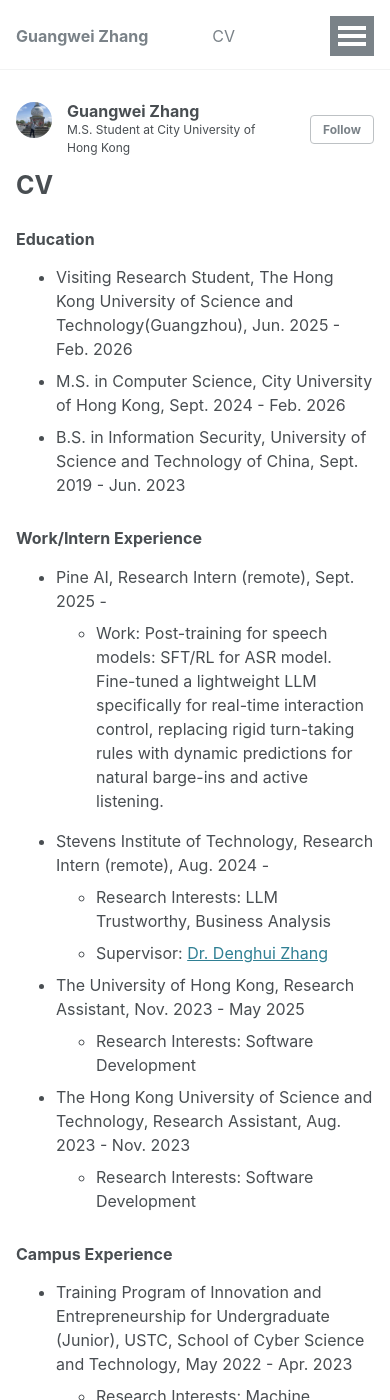
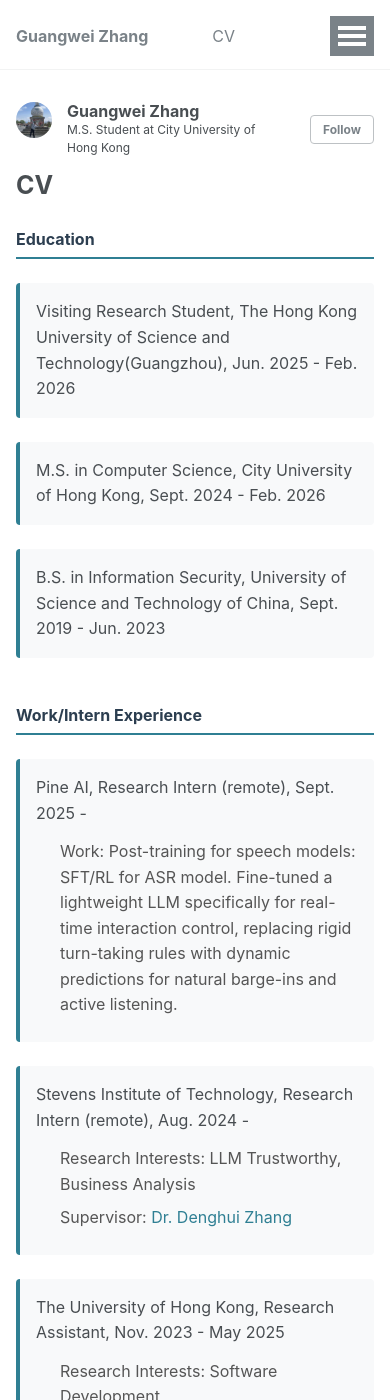
Before and after one commit to changhu73/changhu73.github.io, a Jekyll site: the page built from _pages/cv.md, in a window 390 px wide and 1400 px high. Built offline with Jekyll 4.4.1, drawn with Linux system fonts in a browser that asks for light colours.

Commit message:
update new ui

```diff
--- a/_pages/cv.md
+++ b/_pages/cv.md
@@ -7,53 +7,90 @@
   - /resume
 ---
 
-### Education
+<link rel="stylesheet" href="{{ '/assets/css/custom.css' | relative_url }}">
+
+<div class="cv-section">
+<h3>Education</h3>
 <!-- * Ph.D in Data Science, Stevens Institute of Technology, Aug. 2026 -  -->
-* Visiting Research Student, The Hong Kong University of Science and Technology(Guangzhou), Jun. 2025 - Feb. 2026
-* M.S. in Computer Science, City University of Hong Kong, Sept. 2024 - Feb. 2026
-* B.S. in Information Security, University of Science and Technology of China, Sept. 2019 - Jun. 2023
+<ul>
+<li>Visiting Research Student, The Hong Kong University of Science and Technology(Guangzhou), Jun. 2025 - Feb. 2026</li>
+<li>M.S. in Computer Science, City University of Hong Kong, Sept. 2024 - Feb. 2026</li>
+<li>B.S. in Information Security, University of Science and Technology of China, Sept. 2019 - Jun. 2023</li>
+</ul>
+</div>
 
-
-
-### Work/Intern Experience
-
-* Pine AI, Research Intern (remote), Sept. 2025 -
-  *  Work: Post-training for speech models: SFT/RL for ASR model. Fine-tuned a lightweight LLM specifically for real-time interaction control, replacing rigid turn-taking rules with dynamic predictions for natural barge-ins and active listening.
+<div class="cv-section">
+<h3>Work/Intern Experience</h3>
+<ul>
+<li>Pine AI, Research Intern (remote), Sept. 2025 -
+  <ul>
+  <li>Work: Post-training for speech models: SFT/RL for ASR model. Fine-tuned a lightweight LLM specifically for real-time interaction control, replacing rigid turn-taking rules with dynamic predictions for natural barge-ins and active listening.</li>
+  </ul>
+</li>
 
 <!-- * The Guangdong Institute of Intelligence Science and Technology, Research Intern, Jun 2025 - Sept. 2025
   *  Research Interests: 3D Printable Brain Atlas
   *  Supervisor: Prof. Yimin Wang -->
 
-* Stevens Institute of Technology, Research Intern (remote), Aug. 2024 -
-  *  Research Interests: LLM Trustworthy, Business Analysis
-  *  Supervisor: <a href="https://zhangdenghui.site/">Dr. Denghui Zhang</a>
+<li>Stevens Institute of Technology, Research Intern (remote), Aug. 2024 -
+  <ul>
+  <li>Research Interests: LLM Trustworthy, Business Analysis</li>
+  <li>Supervisor: <a href="https://zhangdenghui.site/">Dr. Denghui Zhang</a></li>
+  </ul>
+</li>
 
-* The University of Hong Kong, Research Assistant, Nov. 2023 - May 2025
-  *  Research Interests: Software Development
+<li>The University of Hong Kong, Research Assistant, Nov. 2023 - May 2025
+  <ul>
+  <li>Research Interests: Software Development</li>
+  </ul>
+</li>
 
-* The Hong Kong University of Science and Technology, Research Assistant, Aug. 2023 - Nov. 2023
-  *  Research Interests: Software Development
+<li>The Hong Kong University of Science and Technology, Research Assistant, Aug. 2023 - Nov. 2023
+  <ul>
+  <li>Research Interests: Software Development</li>
+  </ul>
+</li>
 
 <!-- * iFLYTEK, Juinor Data Engineer Intern, Mar. 2023 - Jun. 2023   -->
+</ul>
+</div>
 
-### Campus Experience
+<div class="cv-section">
+<h3>Campus Experience</h3>
+<ul>
+<li>Training Program of Innovation and Entrepreneurship for Undergraduate (Junior), USTC, School of Cyber Science and Technology, May 2022 - Apr. 2023
+  <ul>
+  <li>Research Interests: Machine Learning, EEG</li>
+  </ul>
+</li>
 
-* Training Program of Innovation and Entrepreneurship for Undergraduate (Junior), USTC, School of Cyber Science and Technology, May 2022 - Apr. 2023
-  *  Research Interests: Machine Learning, EEG
+<li>RoboGame, USTC, Third prize, May 2022 - Nov. 2022
+  <ul>
+  <li>Electric control</li>
+  </ul>
+</li>
 
-* RoboGame, USTC, Third prize, May 2022 - Nov. 2022
-  *  Electric control
+<li>Training Program of Innovation and Entrepreneurship for Undergraduate (Sophomore), USTC, School of Engineering Sciences, May 2021 - Apr. 2022
+  <ul>
+  <li>Research Interests: Machine Learning</li>
+  </ul>
+</li>
 
-* Training Program of Innovation and Entrepreneurship for Undergraduate (Sophomore), USTC, School of Engineering Sciences, May 2021 - Apr. 2022
-  *  Research Interests: Machine Learning
+<li>International Genetically Engineered Machine competition(iGEM), Gold Medal, Feb. 2021 - Nov. 2021
+  <ul>
+  <li>Front-end Webpage/Human Practices</li>
+  </ul>
+</li>
 
-* International Genetically Engineered Machine competition(iGEM), Gold Medal, Feb. 2021 - Nov. 2021
-  *  Front-end Webpage/Human Practices
+<li>Contemporary Undergraduate Mathematical Contest in Modeling(CUMCM), Third prize, Sept. 2021</li>
 
-* Contemporary Undergraduate Mathematical Contest in Modeling(CUMCM), Third prize, Sept. 2021
+<li>The Chinese Mathematics Competitions, Second prize, Nov. 2022</li>
+</ul>
+</div>
 
-* The Chinese Mathematics Competitions, Second prize, Nov. 2022
-
-### Service
-
-* Reviewer for Neurocomputing
+<div class="cv-section">
+<h3>Service</h3>
+<ul>
+<li>Reviewer for Neurocomputing</li>
+</ul>
+</div>
--- /dev/null
+++ b/assets/css/custom.css
@@ -0,0 +1,274 @@
+/* ==========================================================================
+   Custom Styles for Academic Pages
+   ========================================================================== */
+
+/* Publications Page Styles */
+.publications-list {
+  list-style: none;
+  padding: 0;
+  margin: 2em 0;
+}
+
+.publications-list li {
+  margin-bottom: 2em;
+  padding: 1.5em;
+  background: #f8f9fa;
+  border-left: 4px solid #2f7f93;
+  border-radius: 4px;
+  transition: all 0.3s ease;
+}
+
+.publications-list li:hover {
+  background: #f0f0f0;
+  box-shadow: 0 2px 8px rgba(0, 0, 0, 0.1);
+  transform: translateX(4px);
+}
+
+.publications-list li b {
+  display: block;
+  font-size: 1.1em;
+  color: #2c3e50;
+  margin-bottom: 0.8em;
+  line-height: 1.4;
+}
+
+.publications-list li i {
+  display: block;
+  color: #7a8288;
+  font-size: 0.95em;
+  margin-top: 0.5em;
+  font-style: normal;
+}
+
+.publications-list li a {
+  color: #2f7f93;
+  text-decoration: none;
+  font-weight: 500;
+  margin-left: 0.5em;
+}
+
+.publications-list li a:hover {
+  text-decoration: underline;
+  color: #1a5a6b;
+}
+
+.publications-list li u {
+  border-bottom: 1px solid #2c3e50;
+  font-weight: 600;
+}
+
+.publications-footer {
+  margin-top: 3em;
+  padding: 1.5em;
+  background: #f8f9fa;
+  border-radius: 4px;
+  text-align: center;
+}
+
+.publications-footer a {
+  color: #2f7f93;
+  text-decoration: none;
+  font-weight: 500;
+}
+
+.publications-footer a:hover {
+  text-decoration: underline;
+}
+
+/* Projects Page Styles */
+.projects-container {
+  max-width: 900px;
+  margin: 0 auto;
+}
+
+.project-item {
+  margin-bottom: 3em;
+  padding: 2em;
+  background: #fff;
+  border-radius: 8px;
+  box-shadow: 0 2px 4px rgba(0, 0, 0, 0.05);
+  transition: all 0.3s ease;
+}
+
+.project-item:hover {
+  box-shadow: 0 4px 12px rgba(0, 0, 0, 0.1);
+}
+
+.project-item h2 {
+  margin-top: 0;
+  margin-bottom: 1em;
+  color: #2c3e50;
+  border-bottom: 2px solid #2f7f93;
+  padding-bottom: 0.5em;
+}
+
+.project-video-wrapper {
+  background: #f8f9fa;
+  border-radius: 8px;
+  padding: 1.5em;
+  margin-top: 1.5em;
+}
+
+.project-video-wrapper video {
+  width: 100%;
+  max-width: 100%;
+  border-radius: 4px;
+  box-shadow: 0 2px 8px rgba(0, 0, 0, 0.1);
+}
+
+/* Service Page Styles */
+.service-section {
+  margin-bottom: 3em;
+}
+
+.service-section h3 {
+  color: #2c3e50;
+  border-bottom: 2px solid #2f7f93;
+  padding-bottom: 0.5em;
+  margin-top: 2em;
+  margin-bottom: 1.5em;
+}
+
+.service-section ul {
+  list-style: none;
+  padding-left: 0;
+}
+
+.service-section li {
+  margin-bottom: 1.2em;
+  padding: 1em 1.5em;
+  background: #f8f9fa;
+  border-left: 4px solid #2f7f93;
+  border-radius: 4px;
+  transition: all 0.3s ease;
+}
+
+.service-section li:hover {
+  background: #f0f0f0;
+  transform: translateX(4px);
+}
+
+/* CV Page Styles */
+.cv-section {
+  margin-bottom: 3em;
+}
+
+.cv-section h3 {
+  color: #2c3e50;
+  border-bottom: 2px solid #2f7f93;
+  padding-bottom: 0.5em;
+  margin-top: 2em;
+  margin-bottom: 1.5em;
+}
+
+.cv-section ul {
+  list-style: none;
+  padding-left: 0;
+}
+
+.cv-section > ul > li {
+  margin-bottom: 1.5em;
+  padding: 1.2em 1.5em;
+  background: #f8f9fa;
+  border-left: 4px solid #2f7f93;
+  border-radius: 4px;
+  line-height: 1.6;
+}
+
+.cv-section > ul > li > ul {
+  margin-top: 0.8em;
+  padding-left: 1.5em;
+}
+
+.cv-section > ul > li > ul > li {
+  margin-bottom: 0.5em;
+  padding: 0;
+  background: transparent;
+  border-left: none;
+  color: #555;
+}
+
+.cv-section a {
+  color: #2f7f93;
+  text-decoration: none;
+}
+
+.cv-section a:hover {
+  text-decoration: underline;
+}
+
+/* General Page Improvements */
+.page__content {
+  max-width: 900px;
+  margin: 0 auto;
+}
+
+.archive .page__content {
+  max-width: 100%;
+}
+
+/* Homepage Styles */
+.welcome-section {
+  margin-bottom: 2em;
+  padding-bottom: 1em;
+  border-bottom: 1px solid #eee;
+}
+
+.page-summary {
+  margin-bottom: 3em;
+}
+
+.page-summary h2 {
+  border-bottom: 2px solid #2f7f93;
+  padding-bottom: 0.5em;
+  margin-top: 2em;
+  color: #2c3e50;
+}
+
+.page-summary h2 a {
+  color: #2c3e50;
+  text-decoration: none;
+}
+
+.page-summary h2 a:hover {
+  color: #2f7f93;
+  text-decoration: underline;
+}
+
+.page-content {
+  margin-top: 1em;
+  line-height: 1.6;
+}
+
+.clustrmaps-container {
+  display: flex;
+  justify-content: center;
+  margin: 2em 0;
+  padding: 1em;
+  background: #f8f9fa;
+  border-radius: 4px;
+}
+
+/* Responsive Design */
+@media (max-width: 768px) {
+  .publications-list li,
+  .project-item,
+  .service-section li,
+  .cv-section > ul > li {
+    padding: 1em;
+  }
+
+  .project-item {
+    padding: 1.5em;
+  }
+
+  .project-video-wrapper {
+    padding: 1em;
+  }
+}
+
+/* Word wrap utility */
+.wordwrap {
+  word-wrap: break-word;
+  overflow-wrap: break-word;
+}
```
Also changed, not shown: _pages/projects.html (+6 -4 lines), _pages/publications.html (+19 -13 lines), _pages/service.html (+7 -19 lines), index.md (+6 -5 lines).
